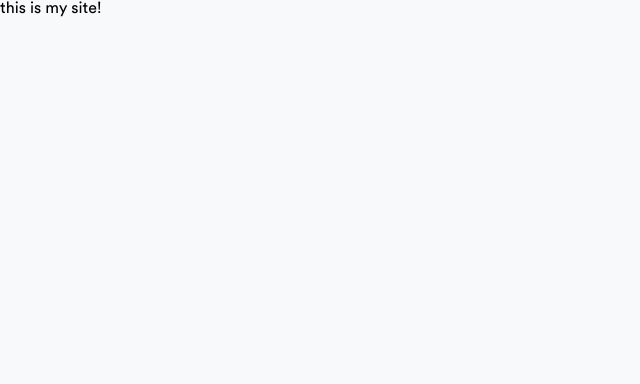
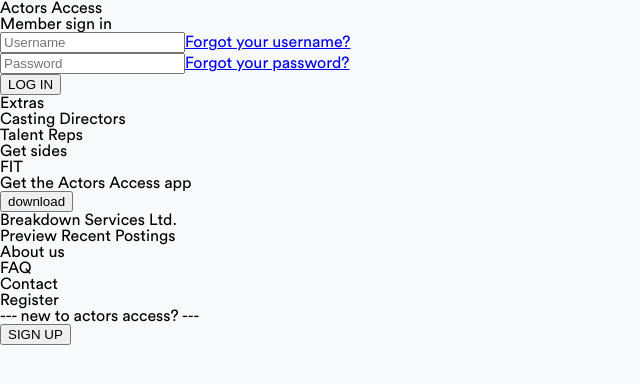
Before and after one commit to Zachcos/ActorsAccessRedesign, a Next.js app: page / in a window 1280 px wide. Shown: the top 384 px of the page, without its empty margins (0-640 px from the left). Built offline with nearby package versions, Linux system fonts and the light colour scheme.

Commit message:
Add initial HTML structure for login page

```diff
--- a/pages/index.tsx
+++ b/pages/index.tsx
@@ -3,7 +3,57 @@ import type { NextPage } from 'next';
 const Home: NextPage = () => {
   return (
     <div>
-      <h1>this is my site!</h1>
+      <h1>Actors Access</h1>
+      <div className='card'>
+        <div className='login'>
+          <h2>Member sign in</h2>
+          <div>
+            <input type='text' name='username' placeholder='Username' />
+            <a href='#'>Forgot your username?</a>
+          </div>
+          <div>
+            <input type='password' name='password' placeholder='Password' />
+            <a href='#'>Forgot your password?</a>
+          </div>
+          <button>LOG IN</button>
+        </div>
+        <div className='info'>
+          <div className='top'>
+            <div className='extras'>
+              <ul>
+                <li>Extras</li>
+                <li>Casting Directors</li>
+                <li>Talent Reps</li>
+                <li>Get sides</li>
+              </ul>
+            </div>
+            <div className='social'>
+              <div className='icons'>
+                <span>F</span>
+                <span>I</span>
+                <span>T</span>
+              </div>
+              <div className='download'>
+                <p>Get the Actors Access app</p>
+                <button>download</button>
+              </div>
+            </div>
+          </div>
+          <div className='bottom'>
+            <h4>Breakdown Services Ltd.</h4>
+            <p>Preview Recent Postings</p>
+            <ul>
+              <li>About us</li>
+              <li>FAQ</li>
+              <li>Contact</li>
+              <li>Register</li>
+            </ul>
+          </div>
+        </div>
+      </div>
+
+      <div className='divider'>--- new to actors access? ---</div>
+      <button>SIGN UP</button>
     </div>
   );
 };
```
